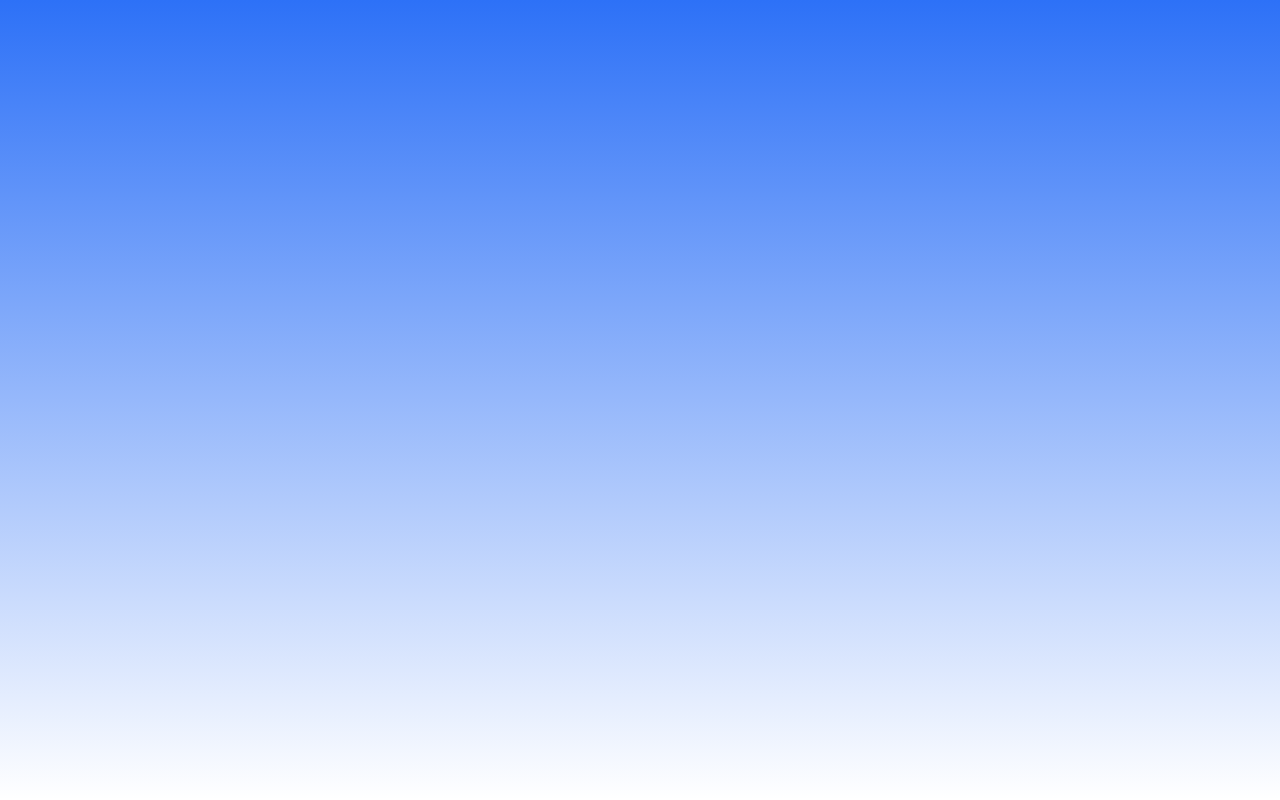
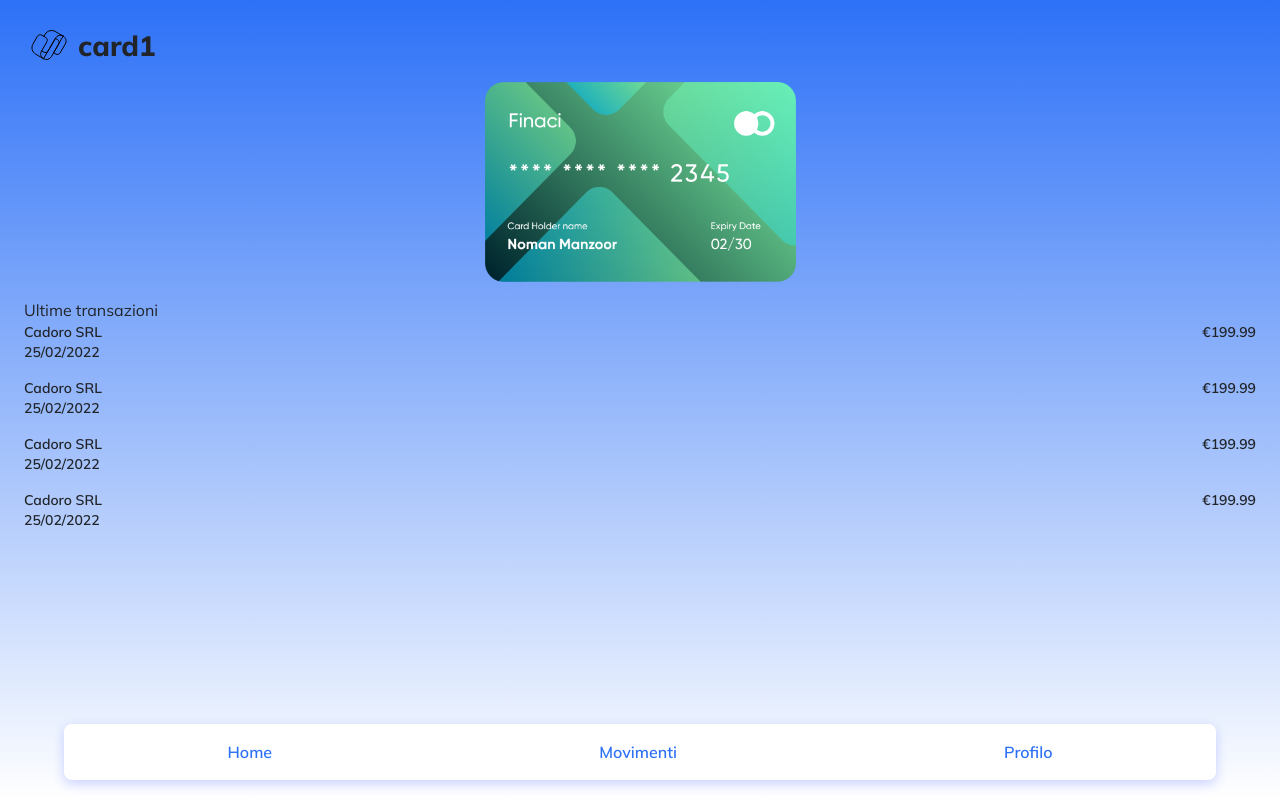
Before and after one commit to mattiaspadetto/MatPay, a React (Create React App) app: page /movimenti/card1 in a window 1280 px wide. Before the commit this address had no page. Built offline with nearby package versions, Linux system fonts and the light colour scheme; data requests are answered from the project's data file.

Commit message:
Implemented movimenti component and fixed api calls

```diff
--- a/db.json
+++ b/db.json
@@ -1,11 +1,88 @@
 {
   "person": {
-    "user": "mattia_spadetto",
-    "psw": "Unionforce99"
+    "user": "ciao",
+    "psw": "1234"
   },
   "carte": [
-    "card1",
-    "card2",
-    "card3"
+    {
+      "id": "01",
+      "name": "card1"
+    },
+    {
+      "id": "02",
+      "name": "card2"
+    }
+  ],
+  "transazioni": [
+    {
+      "carta": "card1",
+      "idTransazione": "001",
+      "dataTransazione": "25/02/2022",
+      "luogoTransazione": "Cadoro SRL",
+      "importoTransazione": 199.99
+    },
+    {
+      "carta": "card2",
+      "idTransazione": "002",
+      "dataTransazione": "25/02/2022",
+      "luogoTransazione": "Cadoro SRL",
+      "importoTransazione": 199.99
+    },
+    {
+      "carta": "card2",
+      "idTransazione": "003",
+      "dataTransazione": "25/02/2022",
+      "luogoTransazione": "Cadoro SRL",
+      "importoTransazione": 199.99
+    },
+    {
+      "carta": "card1",
+      "idTransazione": "004",
+      "dataTransazione": "25/02/2022",
+      "luogoTransazione": "Cadoro SRL",
+      "importoTransazione": 199.99
+    },
+    {
+      "carta": "card1",
+      "idTransazione": "005",
+      "dataTransazione": "25/02/2022",
+      "luogoTransazione": "Cadoro SRL",
+      "importoTransazione": 199.99
+    },
+    {
+      "carta": "card2",
+      "idTransazione": "006",
+      "dataTransazione": "25/02/2022",
+      "luogoTransazione": "Cadoro SRL",
+      "importoTransazione": 199.99
+    },
+    {
+      "carta": "card1",
+      "idTransazione": "007",
+      "dataTransazione": "25/02/2022",
+      "luogoTransazione": "Cadoro SRL",
+      "importoTransazione": 199.99
+    },
+    {
+      "carta": "card2",
+      "idTransazione": "008",
+      "dataTransazione": "25/02/2022",
+      "luogoTransazione": "Cadoro SRL",
+      "importoTransazione": 199.99
+    },
+    {
+      "carta": "card2",
+      "idTransazione": "009",
+      "dataTransazione": "25/02/2022",
+      "luogoTransazione": "Cadoro SRL",
+      "importoTransazione": 199.99
+    },
+    {
+      "carta": "card2",
+      "idTransazione": "010",
+      "dataTransazione": "25/02/2022",
+      "luogoTransazione": "Cadoro SRL",
+      "importoTransazione": 199.99
+    }
   ]
 }
--- a/public/index.html
+++ b/public/index.html
@@ -22,6 +22,7 @@
       work correctly both with client-side routing and a non-root public URL.
       Learn how to configure a non-root public URL by running `npm run build`.
     -->
+    <link rel="stylesheet" href="https://fonts.googleapis.com/icon?family=Material+Icons" />
     <link
       rel="stylesheet"
       href="https://cdn.jsdelivr.net/npm/bootstrap@5.1.3/dist/css/bootstrap.min.css"
--- a/src/App.js
+++ b/src/App.js
@@ -6,26 +6,37 @@
 import Wrapper from "./components/wrapper";
 import Login from "./pages/login";
 import Iscrizione from "./pages/iscrizione";
+import { useFetch } from "./fetch";
+import { useState } from "react";
 
 export default function App() {
+  const [test, setTest] = useState();
+
+  const { data: dataTransazioni } = useFetch(
+    "http://localhost:3001/transazioni",
+    "GET"
+  );
+
+  const { data: dataPerson } = useFetch("http://localhost:3001/person", "GET");
+
   return (
     <BrowserRouter>
       <Routes>
-        <Route path="/" element={<Login />} />
+        <Route path="/" element={<Login dataPerson={dataPerson} />} />
         <Route path="/iscriviti" element={<Iscrizione />} />
         <Route
           path="/home"
           element={
             <Wrapper>
-              <Home />
+              <Home dataUser={dataPerson} />
             </Wrapper>
           }
         />
         <Route
-          path="/movimenti"
+          path="/movimenti/:id"
           element={
             <Wrapper>
-              <Movimenti />
+              <Movimenti dataTran={dataTransazioni} />
             </Wrapper>
           }
         />
--- a/src/components/carousel.js
+++ b/src/components/carousel.js
@@ -1,20 +1,31 @@
+import React, { useState } from "react";
 import Carousel from "react-bootstrap/Carousel";
 import { useFetch } from "../fetch";
 import "../css/carousel.css";
+import { useNavigate } from "react-router-dom";
 
 export default function CardCarousel() {
-
   const { data, isLoaded, error, fetchAgain } = useFetch(
-    "https://d9b97390-c4ca-4503-831e-86a4d183f561.mock.pstmn.io/carte",
+    "http://localhost:3001/carte",
     "GET"
   );
+
+  const navigate = useNavigate();
 
   return (
     <>
       <Carousel touch="true" interval={null}>
         {data.map((value, index) => (
-              <Carousel.Item key={index} onClick={() => window.location.href=`/movimenti/${value}`}>
-                  <div className="card-image" style={{backgroundImage: `url(/images/card${index + 1}.png)`}}></div>
+          <Carousel.Item
+            key={index}
+            onClick={() => {
+              navigate(`/movimenti/${value.name}`);
+            }}
+          >
+            <div
+              className="card-image"
+              style={{ backgroundImage: `url(/images/card${index + 1}.png)` }}
+            ></div>
           </Carousel.Item>
         ))}
       </Carousel>
--- a/src/components/navbar.js
+++ b/src/components/navbar.js
@@ -1,4 +1,5 @@
 import { Link } from "react-router-dom";
+import { useFetch } from "../fetch";
 
 export default function Navbar() {
   return (
@@ -7,7 +8,7 @@
         <Link to={"/home"}>Home</Link>
       </span>
       <span>
-        <Link to={"/movimenti"}>Movimenti</Link>
+        <Link to={`/movimenti/card1`}>Movimenti</Link>
       </span>
       <span>
         <Link to={"/profilo"}>Profilo</Link>
--- a/src/css/home.css
+++ b/src/css/home.css
@@ -12,8 +12,9 @@
     justify-content: space-between;
     padding-bottom: 24px;
 }
-.addCardsIcon {
+.material-icons {
     filter: drop-shadow(0px 4px 12px rgba(44, 44, 44, 0.25));
+    color: white;
 }
 .card-informations {
     margin: 24px 0;
--- /dev/null
+++ b/src/css/movimenti.css
@@ -0,0 +1,11 @@
+.transaction-list {
+  display: flex;
+  flex-direction: column;
+  gap: 16px;
+}
+.item-tran {
+  display: flex;
+  flex-direction: row;
+  justify-content: space-between;
+  gap: 10px;
+}
--- a/src/index.css
+++ b/src/index.css
@@ -1,17 +1,17 @@
 * {
   margin: 0;
-  font-family: 'Mulish'
+  font-family: "Mulish";
 }
 
 #root {
-  background: linear-gradient(180deg, #2D71F7 0%, rgba(45, 186, 247, 0) 100%);
+  background: linear-gradient(180deg, #2d71f7 0%, rgba(45, 186, 247, 0) 100%);
   max-width: 100%;
   height: 100vh;
 }
 
 :root {
-  --light-blue: #2D71F6;
-  --blue: #4185F8;
+  --light-blue: #2d71f6;
+  --blue: #4185f8;
   --light-gray: rgba(0, 0, 0, 0.5);
 }
 
@@ -22,7 +22,6 @@
   font-weight: 800;
 }
 .font-normal {
-  text-align: center;
   font-size: 14px;
   line-height: 20px;
   font-weight: 600;
@@ -33,7 +32,7 @@
   color: red;
 }
 .logo {
-  padding: 128px 0;
+  padding: 64px 0;
   display: flex;
   flex-direction: column;
   align-items: center;
--- a/src/pages/home.js
+++ b/src/pages/home.js
@@ -1,27 +1,20 @@
 import NavTitle from "../components/navTitle";
 import "../css/home.css";
 import { useFetch } from "../fetch";
-import AddCircleIcon from '@material-ui/icons/AddCircle';
 import CardCarousel from "../components/carousel";
 
-export default function Home() {
-
-  const { data, isLoaded, error, fetchAgain } = useFetch(
-    "https://d9b97390-c4ca-4503-831e-86a4d183f561.mock.pstmn.io/person",
-    "GET"
-  );
-
+export default function Home({ dataUser }) {
   return (
     <div className="wrapper">
-      <NavTitle title={"Home"}/>
-      <div className="welcome-message">
-        Ciao {data.user}!
-      </div>
+      <NavTitle title={"Home"} />
+      <div className="welcome-message">Ciao {dataUser.user}!</div>
       <div className="my-cards">
         <span className="font-normal">Le mie carte </span>
-        <span><AddCircleIcon style={{fontSize: 28}} className="addCardsIcon"/></span>
+        <span className="material-icons">add_box</span>
       </div>
-      <div className="card-informations">Clicca sulla carta per maggiori informazioni</div>
+      <div className="card-informations">
+        Clicca sulla carta per maggiori informazioni
+      </div>
       <CardCarousel />
     </div>
   );
--- a/src/pages/login.js
+++ b/src/pages/login.js
@@ -5,7 +5,7 @@
 import { Link, useNavigate } from "react-router-dom";
 import { useFetch } from "../fetch";
 
-export default function Login() {
+export default function Login({ dataPerson }) {
   const [user, setUser] = useState("");
   const [password, setPassword] = useState("");
   const [show, setShow] = useState(false);
@@ -14,30 +14,19 @@
     return user.length > 0 && password.length > 0;
   }
 
-  const { data, isLoaded, error, fetchAgain } = useFetch(
-    "https://d9b97390-c4ca-4503-831e-86a4d183f561.mock.pstmn.io/person",
-    "GET"
-  );
-
   let navigate = useNavigate();
 
   function handleSubmit(event) {
     event.preventDefault();
-      if (data.user === user && data.psw === password) {
+    if (dataPerson.user === user && dataPerson.psw === password) {
       navigate("/home", { replace: true });
     } else {
       setShow(true);
       setUser("");
       setPassword("");
     }
-
   }
 
-  if (error) {
-    return <div>Error. Please refresh the page</div>;
-  } else if (!isLoaded) {
-    return <div>Loading...</div>;
-  } else {
   return (
     <div>
       <div className="logo">
@@ -86,7 +75,12 @@
               onChange={(e) => setPassword(e.target.value)}
             />
           </Form.Group>
-            <span style={show ? {display: "block"} : {display: "none"}} className="font-error">Email e/password errati</span>
+          <span
+            style={show ? { display: "block" } : { display: "none" }}
+            className="font-error"
+          >
+            Email e/password errati
+          </span>
           <Button block size="lg" type="submit" disabled={!validateForm()}>
             Accedi
           </Button>
@@ -98,4 +92,3 @@
     </div>
   );
 }
-}
--- a/src/pages/movimenti.js
+++ b/src/pages/movimenti.js
@@ -1,9 +1,39 @@
+import { useLocation } from "react-router-dom";
 import NavTitle from "../components/navTitle";
+import "../css/movimenti.css";
 
-export default function Movimenti() {
+export default function Movimenti({ dataTran }) {
+  const location = useLocation();
+
+  const cardLocation = location.pathname.split("/").filter((el, i) => i === 2);
+
+  const transactionsCard = dataTran.filter((el) => el.carta == cardLocation);
+
   return (
     <div className="wrapper">
-      <NavTitle title={"Movimenti"}/>
+      <NavTitle title={cardLocation} />
+      <div
+        className="card-image"
+        style={{
+          backgroundImage: `url(/images/${cardLocation}.png)`,
+          margin: "16px 0",
+        }}
+      ></div>
+      <div>Ultime transazioni</div>
+      <div className="transaction-list">
+        {transactionsCard.map((tran, index) => {
+          if (index < 5)
+            return (
+              <div className="item-tran" key={index}>
+                <div style={{ display: "flex", flexDirection: "column" }}>
+                  <span className="font-normal">{tran.luogoTransazione}</span>
+                  <span className="font-normal">{tran.dataTransazione}</span>
+                </div>
+                <span className="font-normal">€{tran.importoTransazione}</span>
+              </div>
+            );
+        })}
+      </div>
     </div>
   );
 }
```
Also changed, not shown: 1 other file (tests, documents, lock files or other folders). Lines whose indentation alone changed are shown as unchanged.
